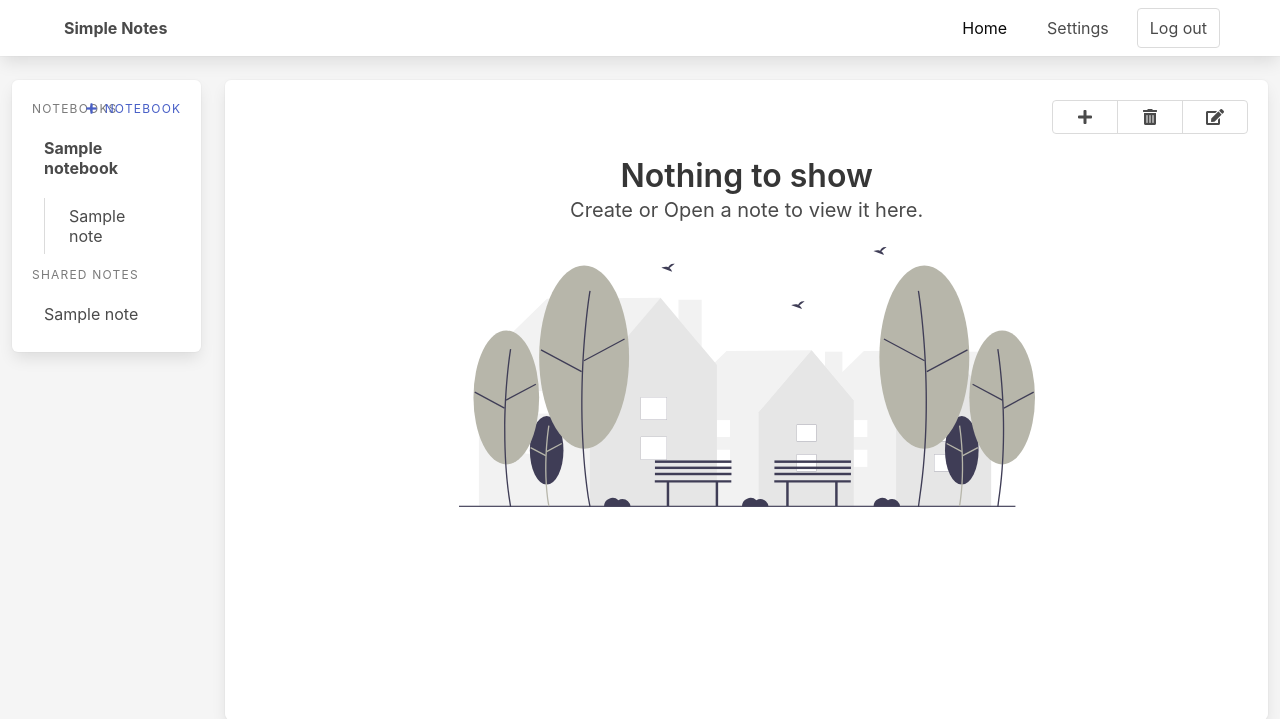
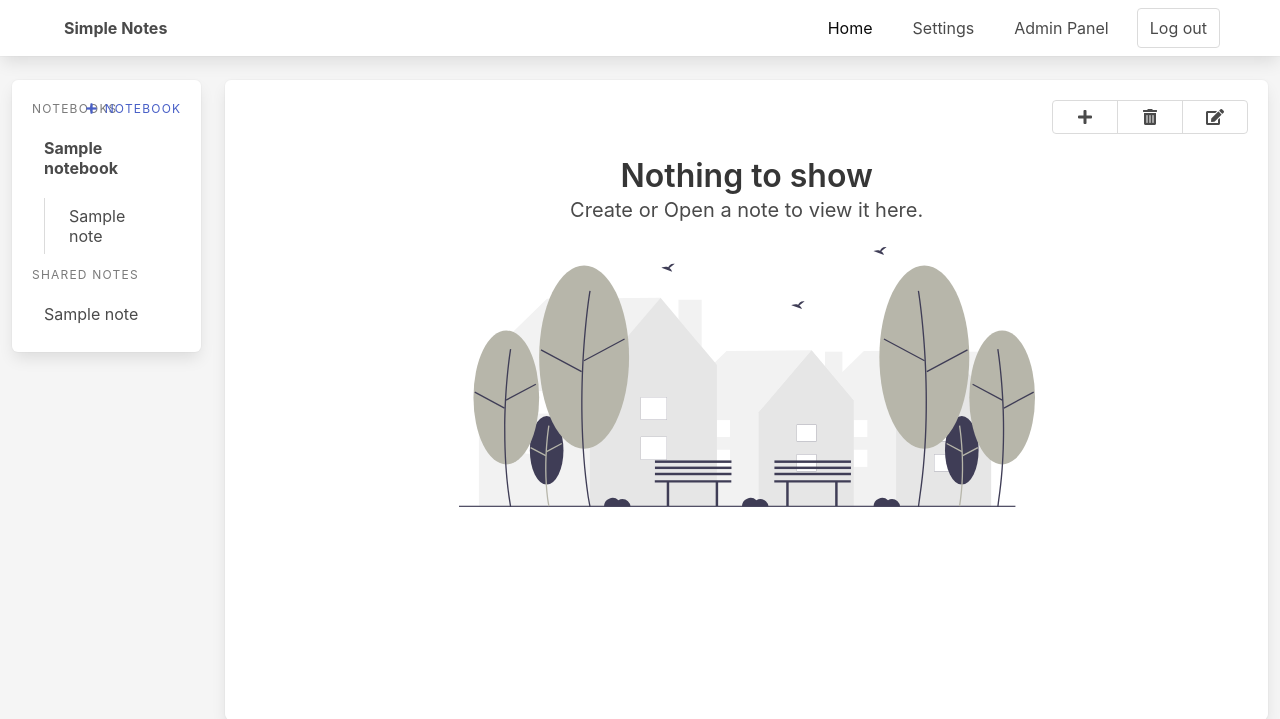
Before and after one commit to Namnetsy/simple-notes-django-app, a Django app: a page that uses simple_notes/notes/templates/notes/base.html in a window 1280 px wide. Shown: the top 719 px of the page. Run offline with Django 3.2, Linux system fonts and the light colour scheme; a user stored in the database is signed in; tables that the repository leaves empty hold one stand-in row (values such as "Sample post").

Commit message:
add link to admin panel for admins

```diff
--- a/simple_notes/notes/templates/notes/base.html
+++ b/simple_notes/notes/templates/notes/base.html
@@ -34,6 +34,9 @@
 							<div class="navbar-end has-text-centered">
 								<a class="navbar-item my-2 mx-2 is-active" href="{% url 'notes:index' %}" title="">Home</a>
 								<a class="navbar-item my-2 mx-2 modal-button" href="{% url 'notes:settings' %}">Settings</a>
+								{% if user.is_superuser %}
+									<a class="navbar-item my-2 mx-2 modal-button" href="{% url 'admin:index' %}">Admin Panel</a>
+								{% endif %}
 								<a class="navbar-item button my-2 mx-2" href="{% url 'notes:log-out' %}">Log out</a>
 							</div>
 						</div>
```
